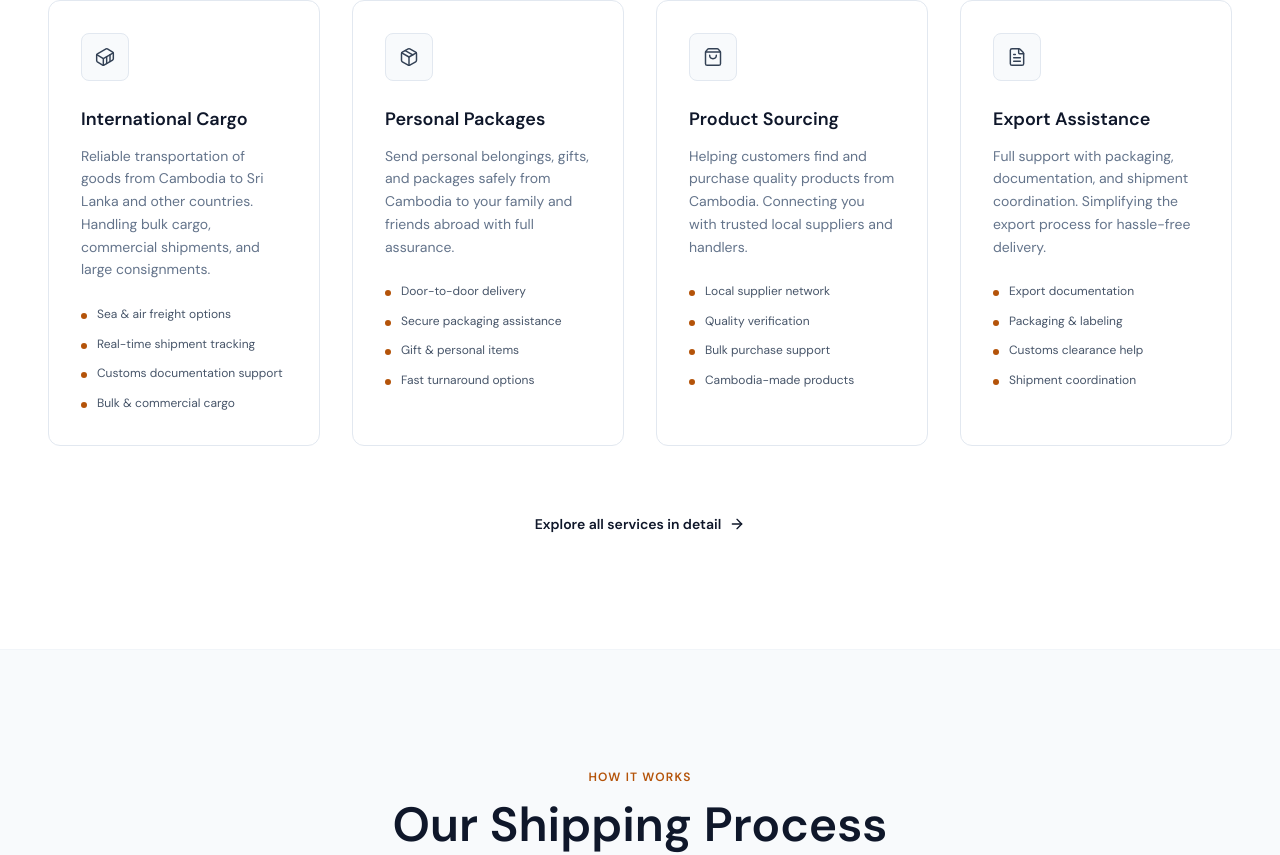
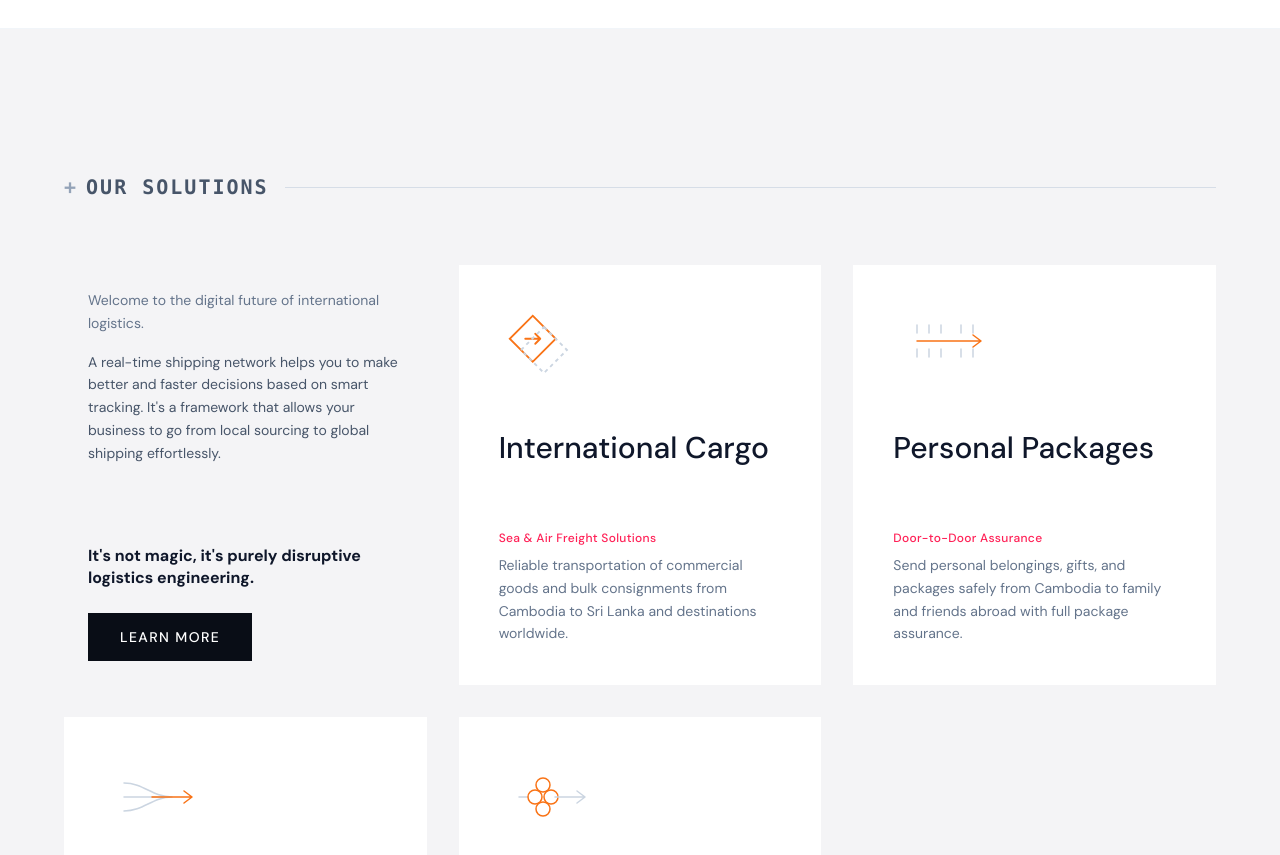
Before and after one commit to Vinod-Mendis/ua-trading, a Next.js app: page / in a window 1280 px wide. Shown: the part 1360-2215 px from the top of the page. Built offline with nearby package versions, Linux system fonts and the light colour scheme.

Commit message:
Refactor ServicesSection and HomePage components; update service descriptions and layout for improved clarity and responsiveness

```diff
--- a/app/_components/ServicesSection.tsx
+++ b/app/_components/ServicesSection.tsx
@@ -2,126 +2,177 @@
 
 import { motion } from "framer-motion";
 import Link from "next/link";
-import {
-  Container,
-  Package,
-  ShoppingBag,
-  FileText,
-  ArrowRight,
-} from "lucide-react";
-import ServiceCard from "./ServiceCard";
-import AnimatedSection from "./AnimatedSection";
 
 const services = [
   {
     id: "cargo",
-    icon: Container,
     title: "International Cargo",
+    subtitle: "Sea & Air Freight Solutions",
     description:
-      "Reliable transportation of goods from Cambodia to Sri Lanka and other countries. Handling bulk cargo, commercial shipments, and large consignments.",
-    features: [
-      "Sea & air freight options",
-      "Real-time shipment tracking",
-      "Customs documentation support",
-      "Bulk & commercial cargo",
-    ],
-    color: "text-slate-800",
-    bg: "bg-slate-50",
-    border: "border-slate-200",
+      "Reliable transportation of commercial goods and bulk consignments from Cambodia to Sri Lanka and destinations worldwide.",
+    diagram: (
+      <svg className="w-20 h-20" viewBox="0 0 64 64" fill="none">
+        <rect
+          x="14"
+          y="14"
+          width="26"
+          height="26"
+          transform="rotate(45 27 27)"
+          stroke="#f97316"
+          strokeWidth="1.5"
+        />
+        <path
+          d="M21 27H33M29 23L33 27L29 31"
+          stroke="#f97316"
+          strokeWidth="1.5"
+          strokeLinecap="round"
+          strokeLinejoin="round"
+        />
+        <rect
+          x="23"
+          y="23"
+          width="26"
+          height="26"
+          transform="rotate(45 36 36)"
+          stroke="#cbd5e1"
+          strokeWidth="1.5"
+          strokeDasharray="3 3"
+        />
+      </svg>
+    ),
   },
   {
     id: "personal",
-    icon: Package,
     title: "Personal Packages",
+    subtitle: "Door-to-Door Assurance",
     description:
-      "Send personal belongings, gifts, and packages safely from Cambodia to your family and friends abroad with full assurance.",
-    features: [
-      "Door-to-door delivery",
-      "Secure packaging assistance",
-      "Gift & personal items",
-      "Fast turnaround options",
-    ],
-    color: "text-slate-800",
-    bg: "bg-slate-50",
-    border: "border-slate-200",
+      "Send personal belongings, gifts, and packages safely from Cambodia to family and friends abroad with full package assurance.",
+    diagram: (
+      <svg className="w-28 h-16" viewBox="0 0 96 64" fill="none">
+        <line x1="16" y1="12" x2="16" y2="20" stroke="#cbd5e1" strokeWidth="1.5" strokeLinecap="round" />
+        <line x1="28" y1="12" x2="28" y2="20" stroke="#cbd5e1" strokeWidth="1.5" strokeLinecap="round" />
+        <line x1="40" y1="12" x2="40" y2="20" stroke="#cbd5e1" strokeWidth="1.5" strokeLinecap="round" />
+        <line x1="60" y1="12" x2="60" y2="20" stroke="#cbd5e1" strokeWidth="1.5" strokeLinecap="round" />
+        <line x1="72" y1="12" x2="72" y2="20" stroke="#cbd5e1" strokeWidth="1.5" strokeLinecap="round" />
+        <path d="M16 28H80M72 22L80 28L72 34" stroke="#f97316" strokeWidth="1.5" strokeLinecap="round" strokeLinejoin="round" />
+        <line x1="16" y1="36" x2="16" y2="44" stroke="#cbd5e1" strokeWidth="1.5" strokeLinecap="round" />
+        <line x1="28" y1="36" x2="28" y2="44" stroke="#cbd5e1" strokeWidth="1.5" strokeLinecap="round" />
+        <line x1="40" y1="36" x2="40" y2="44" stroke="#cbd5e1" strokeWidth="1.5" strokeLinecap="round" />
+        <line x1="60" y1="36" x2="60" y2="44" stroke="#cbd5e1" strokeWidth="1.5" strokeLinecap="round" />
+        <line x1="72" y1="36" x2="72" y2="44" stroke="#cbd5e1" strokeWidth="1.5" strokeLinecap="round" />
+      </svg>
+    ),
   },
   {
     id: "sourcing",
-    icon: ShoppingBag,
     title: "Product Sourcing",
+    subtitle: "Local Supplier Network",
     description:
-      "Helping customers find and purchase quality products from Cambodia. Connecting you with trusted local suppliers and handlers.",
-    features: [
-      "Local supplier network",
-      "Quality verification",
-      "Bulk purchase support",
-      "Cambodia-made products",
-    ],
-    color: "text-slate-800",
-    bg: "bg-slate-50",
-    border: "border-slate-200",
+      "Helping customers find and purchase quality products from Cambodia. Connecting you directly with trusted local suppliers.",
+    diagram: (
+      <svg className="w-28 h-16" viewBox="0 0 96 64" fill="none">
+        <path d="M12 18C32 18 40 32 60 32M12 32H60M12 46C32 46 40 32 60 32" stroke="#cbd5e1" strokeWidth="1.5" strokeLinecap="round" />
+        <path d="M40 32H80M72 26L80 32L72 38" stroke="#f97316" strokeWidth="1.5" strokeLinecap="round" strokeLinejoin="round" />
+      </svg>
+    ),
   },
   {
     id: "export",
-    icon: FileText,
     title: "Export Assistance",
+    subtitle: "Documentation & Customs Clearance",
     description:
       "Full support with packaging, documentation, and shipment coordination. Simplifying the export process for hassle-free delivery.",
-    features: [
-      "Export documentation",
-      "Packaging & labeling",
-      "Customs clearance help",
-      "Shipment coordination",
-    ],
-    color: "text-slate-800",
-    bg: "bg-slate-50",
-    border: "border-slate-200",
+    diagram: (
+      <svg className="w-28 h-16" viewBox="0 0 96 64" fill="none">
+        <line x1="12" y1="32" x2="24" y2="32" stroke="#cbd5e1" strokeWidth="1.5" strokeLinecap="round" />
+        <circle cx="36" cy="20" r="7" stroke="#f97316" strokeWidth="1.5" fill="white" />
+        <circle cx="28" cy="32" r="7" stroke="#f97316" strokeWidth="1.5" fill="white" />
+        <circle cx="44" cy="32" r="7" stroke="#f97316" strokeWidth="1.5" fill="white" />
+        <circle cx="36" cy="44" r="7" stroke="#f97316" strokeWidth="1.5" fill="white" />
+        <path d="M48 32H78M70 26L78 32L70 38" stroke="#cbd5e1" strokeWidth="1.5" strokeLinecap="round" strokeLinejoin="round" />
+      </svg>
+    ),
   },
 ];
 
 export default function ServicesSection() {
   return (
-    <section className="py-28 bg-white border-b border-slate-100" id="services">
-      <div className="max-w-7xl mx-auto px-6 sm:px-8 lg:px-12">
-        {/* Header */}
-        <AnimatedSection className="text-center mb-20">
-          <span className="inline-block text-gold-600 text-xs font-semibold uppercase tracking-widest mb-4">
-            Services
-          </span>
-          <h2 className="text-3xl sm:text-4xl lg:text-5xl font-semibold text-slate-900 font-display mb-6">
-            Logistics &amp; Sourcing Solutions
-          </h2>
-          <p className="text-slate-500 text-base sm:text-lg max-w-2xl mx-auto leading-relaxed">
-            From personal parcels to commercial goods — we provide structured, reliable shipping from Cambodia.
-          </p>
-        </AnimatedSection>
+    <section className="w-full bg-[#f4f4f6] py-20 sm:py-28 lg:py-36 text-slate-900" id="services">
+      <div className="w-full px-6 sm:px-10 lg:px-16">
+        {/* Full-width Section Title Divider */}
+        <motion.div
+          initial={{ opacity: 0, y: 15 }}
+          whileInView={{ opacity: 1, y: 0 }}
+          viewport={{ once: true }}
+          transition={{ duration: 0.6 }}
+          className="w-full flex items-center gap-4 mb-12 lg:mb-16"
+        >
+          <div className="flex items-center gap-2 text-base sm:text-lg lg:text-xl tracking-widest font-mono font-semibold uppercase text-slate-600 whitespace-nowrap">
+            <span className="text-slate-400">+</span> OUR SOLUTIONS
+          </div>
+          <div className="h-px flex-1 bg-slate-300/70" />
+        </motion.div>
 
-        {/* Service cards grid */}
-        <div className="grid grid-cols-1 sm:grid-cols-2 lg:grid-cols-4 gap-8">
+        <div className="grid grid-cols-1 md:grid-cols-2 lg:grid-cols-3 gap-6 lg:gap-8">
+          {/* First Cell: Intro Text Block & Black Button */}
+          <motion.div
+            initial={{ opacity: 0, y: 20 }}
+            whileInView={{ opacity: 1, y: 0 }}
+            viewport={{ once: true }}
+            transition={{ duration: 0.6 }}
+            className="flex flex-col justify-between p-4 lg:p-6"
+          >
+            <div className="space-y-4 text-slate-500 text-sm leading-relaxed max-w-sm">
+              <p>Welcome to the digital future of international logistics.</p>
+              <p className="text-slate-600">
+                A real-time shipping network helps you to make better and faster decisions based on smart tracking. It&apos;s a framework that allows your business to go from local sourcing to global shipping effortlessly.
+              </p>
+            </div>
+            <div className="pt-8 flex flex-col items-start">
+              <p className="font-bold text-slate-900 text-sm sm:text-base leading-snug">
+                It&apos;s not magic, it&apos;s purely disruptive logistics engineering.
+              </p>
+              <Link
+                href="/services"
+                className="inline-flex items-center justify-center bg-slate-950 hover:bg-slate-800 text-white font-medium text-xs sm:text-sm uppercase tracking-widest px-8 py-3.5 rounded-none transition-colors mt-6"
+              >
+                Learn More
+              </Link>
+            </div>
+          </motion.div>
+
+          {/* Service Cards */}
           {services.map((service, index) => (
             <motion.div
               key={service.id}
-              initial={{ opacity: 0, y: 15 }}
+              initial={{ opacity: 0, y: 20 }}
               whileInView={{ opacity: 1, y: 0 }}
-              viewport={{ once: true, margin: "-60px" }}
-              transition={{ duration: 0.5, delay: index * 0.08 }}
-              className="flex"
+              viewport={{ once: true, margin: "-50px" }}
+              transition={{ duration: 0.5, delay: (index + 1) * 0.1 }}
+              className="bg-white p-8 lg:p-10 flex flex-col justify-between min-h-[380px] lg:min-h-[420px] shadow-none"
             >
-              <ServiceCard {...service} />
+              {/* Top Diagram Illustration */}
+              <div className="h-20 flex items-center justify-start">
+                {service.diagram}
+              </div>
+
+              {/* Title & Description Content */}
+              <div className="mt-8">
+                <h3 className="text-2xl lg:text-3xl font-display font-medium text-slate-900 mb-12 lg:mb-16">
+                  {service.title}
+                </h3>
+                <div className="space-y-2">
+                  <p className="text-xs font-medium text-rose-500 tracking-wide">
+                    {service.subtitle}
+                  </p>
+                  <p className="text-slate-500 text-xs sm:text-sm leading-relaxed">
+                    {service.description}
+                  </p>
+                </div>
+              </div>
             </motion.div>
           ))}
         </div>
-
-        {/* CTA Link */}
-        <AnimatedSection className="text-center mt-16" delay={0.2}>
-          <Link
-            href="/services"
-            className="inline-flex items-center gap-2 text-sm text-slate-900 font-semibold hover:text-gold-600 transition-colors group"
-          >
-            Explore all services in detail
-            <ArrowRight className="w-4 h-4 group-hover:translate-x-1 transition-transform duration-200" />
-          </Link>
-        </AnimatedSection>
       </div>
     </section>
   );
--- a/app/page.tsx
+++ b/app/page.tsx
@@ -1,6 +1,6 @@
 import type { Metadata } from "next";
 import HeroSection from "./_components/HeroSection";
-import TrustBadges from "./_components/TrustBadges";
+import AboutSection from "./_components/AboutSection";
 import ServicesSection from "./_components/ServicesSection";
 import ProcessTimeline from "./_components/ProcessTimeline";
 import TestimonialsSection from "./_components/TestimonialsSection";
@@ -16,7 +16,7 @@ export default function HomePage() {
   return (
     <>
       <HeroSection />
-      <TrustBadges />
+      <AboutSection />
       <ServicesSection />
       <ProcessTimeline />
       <TestimonialsSection />
```
